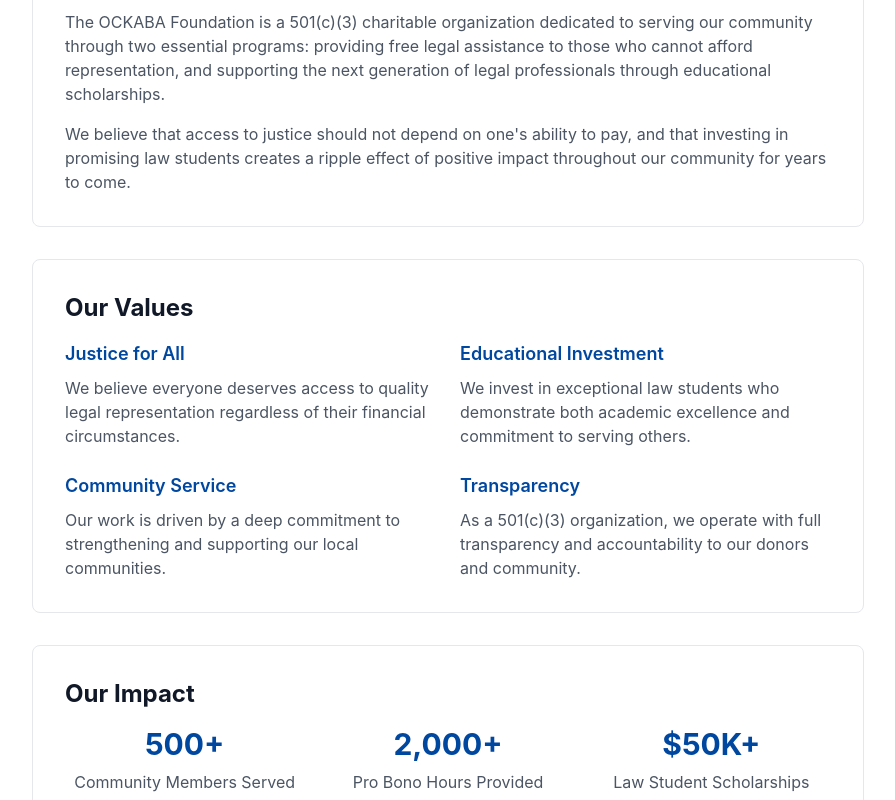
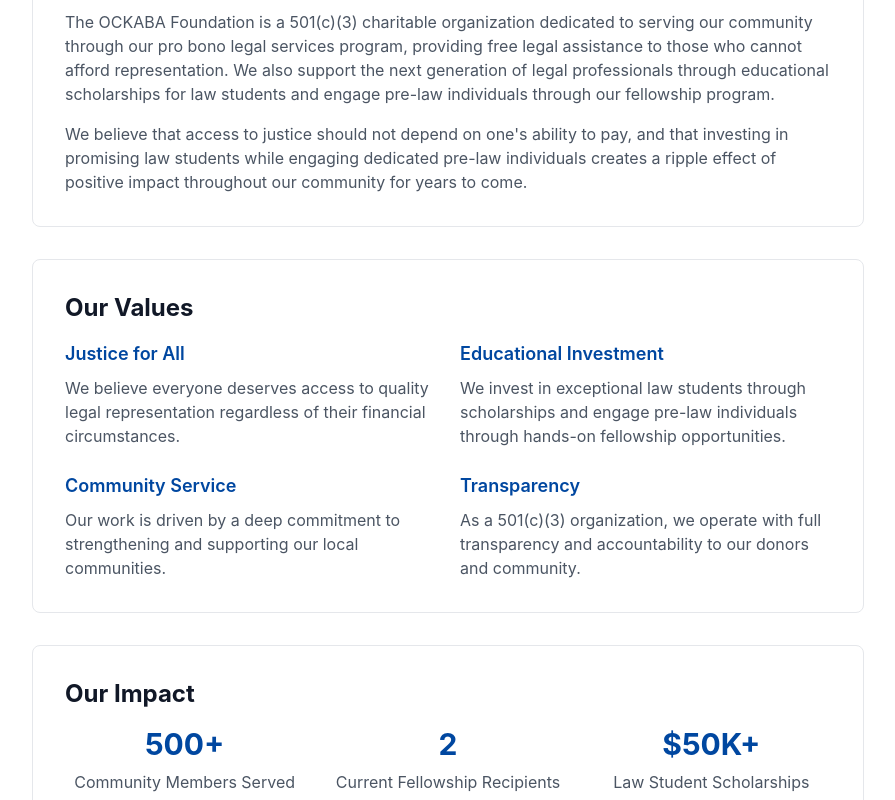
Before and after one commit to quadra2003/ockabaf, a Next.js app: page /about in a window 1280 px wide. Shown: the part 340-1140 px from the top of the page, without its empty margins (192-1087 px from the left). Built offline with nearby package versions, Linux system fonts and the light colour scheme.

Commit message:
Update about.js

```diff
--- a/pages/about.js
+++ b/pages/about.js
@@ -17,10 +17,10 @@ export default function About() {
           <div className="bg-white border border-gray-200 rounded-lg p-8 mb-8">
             <h2 className="text-2xl font-bold text-gray-900 mb-4">Our Mission</h2>
             <p className="text-gray-600 mb-4">
-              The OCKABA Foundation is a 501(c)(3) charitable organization dedicated to serving our community through two essential programs: providing free legal assistance to those who cannot afford representation, and supporting the next generation of legal professionals through educational scholarships.
+              The OCKABA Foundation is a 501(c)(3) charitable organization dedicated to serving our community through our pro bono legal services program, providing free legal assistance to those who cannot afford representation. We also support the next generation of legal professionals through educational scholarships for law students and engage pre-law individuals through our fellowship program.
             </p>
             <p className="text-gray-600">
-              We believe that access to justice should not depend on one's ability to pay, and that investing in promising law students creates a ripple effect of positive impact throughout our community for years to come.
+              We believe that access to justice should not depend on one's ability to pay, and that investing in promising law students while engaging dedicated pre-law individuals creates a ripple effect of positive impact throughout our community for years to come.
             </p>
           </div>
 
@@ -33,7 +33,7 @@ export default function About() {
               </div>
               <div>
                 <h3 className="text-lg font-semibold text-primary-600 mb-2">Educational Investment</h3>
-                <p className="text-gray-600">We invest in exceptional law students who demonstrate both academic excellence and commitment to serving others.</p>
+                <p className="text-gray-600">We invest in exceptional law students through scholarships and engage pre-law individuals through hands-on fellowship opportunities.</p>
               </div>
               <div>
                 <h3 className="text-lg font-semibold text-primary-600 mb-2">Community Service</h3>
@@ -54,8 +54,8 @@ export default function About() {
                 <div className="text-gray-600">Community Members Served</div>
               </div>
               <div>
-                <div className="text-3xl font-bold text-primary-600 mb-2">2,000+</div>
-                <div className="text-gray-600">Pro Bono Hours Provided</div>
+                <div className="text-3xl font-bold text-primary-600 mb-2">2</div>
+                <div className="text-gray-600">Current Fellowship Recipients</div>
               </div>
               <div>
                 <div className="text-3xl font-bold text-primary-600 mb-2">$50K+</div>
```
